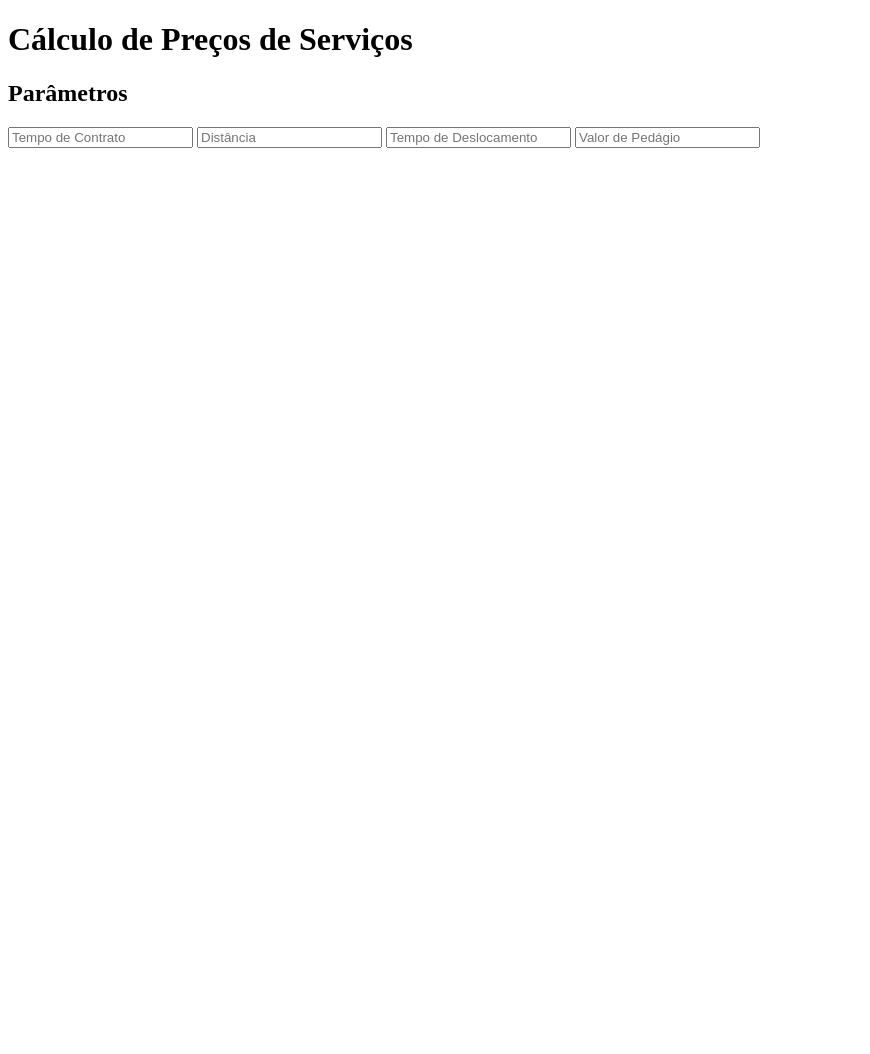
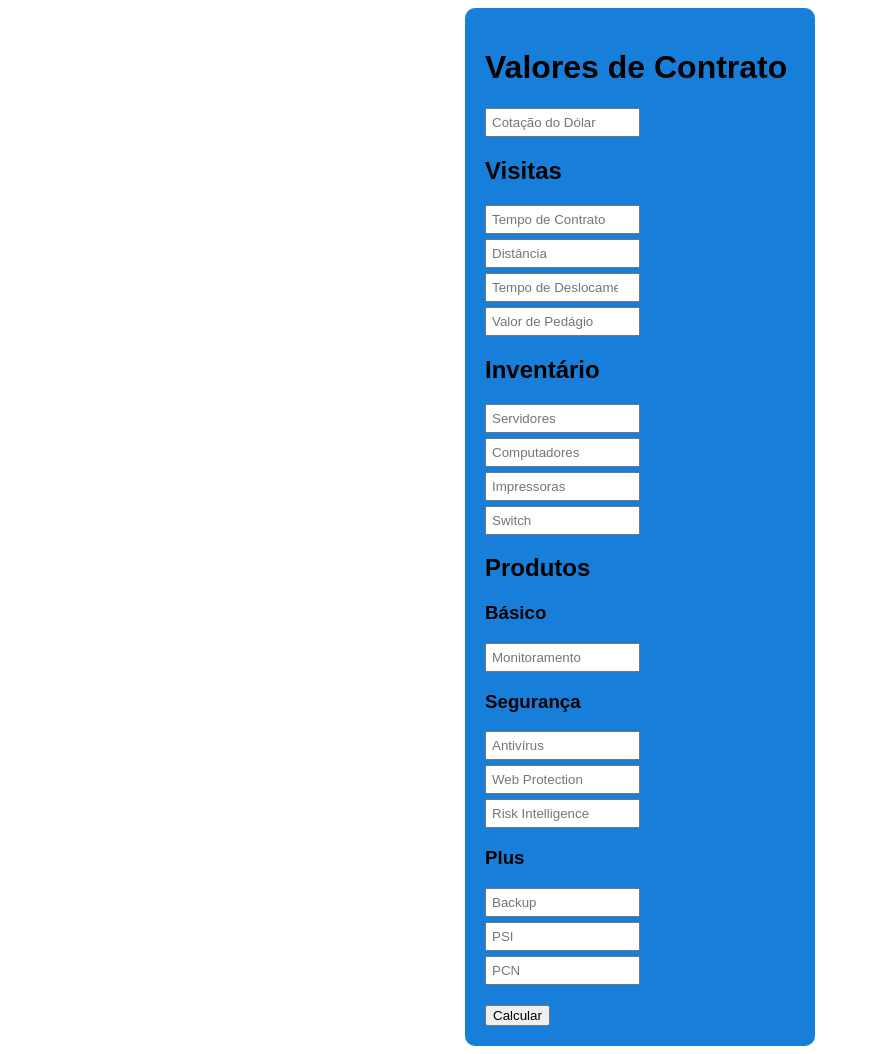
Before and after one commit to gustavo-pessoa/Service-Price-Calculation, a plain HTML site: page index.html in a window 1280 px wide. Shown: the whole page, without its empty margins (0-870 px from the left). Before the commit the page ends 800 px from the top, so only its background shows below. Drawn offline with Linux system fonts and the light colour scheme.

Commit message:
202012012151

```diff
--- a/index.html
+++ b/index.html
@@ -3,19 +3,39 @@
 <head>
     <meta charset="UTF-8">
     <meta name="viewport" content="width=device-width, initial-scale=1.0">
+    <link rel="stylesheet" href="styles/style.css">
     <title>Service Price Calculation</title>
 </head>
 <body>
     <script src="scripts/script.js"></script>
     <div class="container">
-        <h1>Cálculo de Preços de Serviços</h1>
-
-        <h2>Parâmetros</h2>
+        <h1>Valores de Contrato</h1>
+        <input id="cotacaoDoDolar" name="cotacaoDoDolar" type="number" placeholder="Cotação do Dólar">
+        <h2>Visitas</h2>
         <input id="tempoDeContrato" name="tempoDeContrato" type="number" placeholder="Tempo de Contrato">
         <input id="distancia" name="distancia" type="number" placeholder="Distância">
         <input id="tempoDeDeslocamento" name="tempoDeDeslocamento" type="number" placeholder="Tempo de Deslocamento">
         <input id="valorDePedagio" name="valorDePedagio" type="number" placeholder="Valor de Pedágio">
+        <h2>Inventário</h2>
+        <input id="servidores" name="servidores" type="number" placeholder="Servidores">
+        <input id="computadores" name="computadores" type="number" placeholder="Computadores">
+        <input id="impressoras" name="impressoras" type="number" placeholder="Impressoras">
+        <input id="switch" name="switch" type="number" placeholder="Switch">
+        <h2>Produtos</h2>
+        <h3>Básico</h3>
+        <input id="monitoramento" name="monitoramento" type="number" placeholder="Monitoramento">
+        <h3>Segurança</h3>
+        <input id="antiVirus" name="antiVirus" type="number" placeholder="Antivírus">
+        <input id="webProtection" name="webProtection" type="number" placeholder="Web Protection">
+        <input id="riskIntelligence" name="riskIntlligence" type="number" placeholder="Risk Intelligence">
+        <h3>Plus</h3>
+        <input id="backup" name="backup" type="number" placeholder="Backup">
+        <input id="psi" name="psi" type="number" placeholder="PSI">
+        <input id="pcn" name="psi" type="number" placeholder="PCN">
+        <button onclick="calcular()">Calcular</button>
     </div>
+    <div id="resultado">
 
+    </div>
 </body>
 </html>
--- a/scripts/script.js
+++ b/scripts/script.js
@@ -0,0 +1,22 @@
+let inputCotacaoDoDolar = document.getElementById("cotacaoDoDolar");
+let inputTempoDeContrato = document.getElementById("tempoDeContrato");
+let inputDistancia = document.getElementById("distancia");
+let inputTempoDeDeslocamento = document.getElementById("tempoDeDeslocamento");
+let inputValorDePedagio = document.getElementById("valorDePedagio");
+let inputServidores = document.getElementById("servidores");
+let inputComputadores = document.getElementById("computadores");
+let inputImpressoras = document.getElementById("impressoras");
+let inputSwitch = document.getElementById("switch");
+let inputMonitoramento = document.getElementById("monitoramento ");
+let inputAntiVirus = document.getElementById("antiVirus");
+let inputWebProtection = document.getElementById("webProtection");
+let inputRiskIntelligence = document.getElementById("riskIntelligence");
+let inputBackup = document.getElementById("backup");
+let inputpsi = document.getElementById("psi");
+let inputpcn = document.getElementById("pcn");
+
+let resultado = document.getElementById("resultado");
+
+function calcular(){
+    console.log("Calculando...")
+}
--- /dev/null
+++ b/styles/style.css
@@ -0,0 +1,19 @@
+.container{
+    font-family: Arial, Helvetica, sans-serif;
+    max-width: 310px;
+    margin: auto;
+    background-color: rgb(23, 127, 218);
+    padding: 20px;
+    border-radius: 10px;
+}
+
+input{
+    width: 50%;
+    display: block;
+    padding: 5px;
+    box-sizing: border-box;
+    margin-bottom: 5px;
+}
+button{
+    margin-top: 15px;
+}
```
Also changed, not shown: style.css (deleted).
